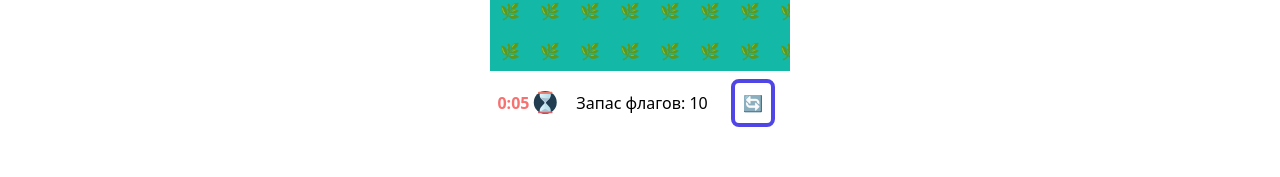
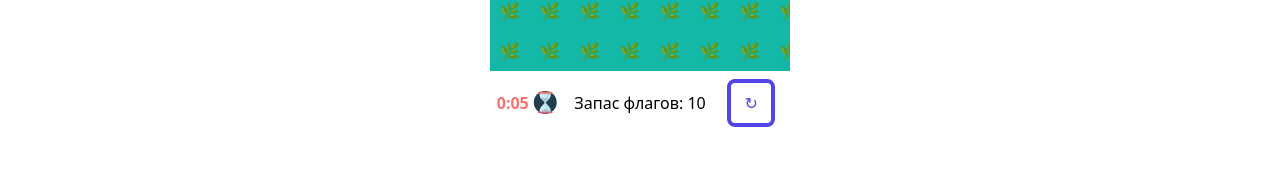
Before and after one commit to AntonChanin/sapper-app, a React (Vite) app: page / in a window 1280 px wide. Shown: the part 315-492 px from the top of the page. Built offline with nearby package versions, Linux system fonts and the light colour scheme.

Commit message:
fix refresh

```diff
--- a/src/app.config.ts
+++ b/src/app.config.ts
@@ -37,6 +37,11 @@ const config: Config<FillCallback> = {
       mineCount: 100,
     },
     custom,
+  },
+  leadBoard: {
+    top: 10,
+    sort: (a, b) => (+a.scope - +b.scope),
+    scopeView: (scope) => `${Math.round(+scope / 60)}m : ${+scope % 60}s`
   },
   fillFunc: (coord, ctx) => {
     const { x, y } = coord;
--- a/src/components/Game.tsx
+++ b/src/components/Game.tsx
@@ -55,29 +55,23 @@ const createField = (size: Coord, mineCount: number): number[] => {
 
 
 const Game: FC = () => {
-  const { difficulty, flagAmmo, changeFlagAmmo, refreshFlagAmmo } = SapperStoreInstance;
+  const { difficulty, flagAmmo, changeFlagAmmo, refreshFlagAmmo, saveTimer, getTimer } = SapperStoreInstance;
   const { size: { x, y }, mineCount } = config.difficultyRule[difficulty];
   const bigger = getBigger(x, y);
   const dimension = new Array(y).fill(new Array(x).fill(null));
   const [currentTime, setCurrentTime] = useState('0');
-  const [status, setStatus] = useState(Status.NONE);
+  const [status, setStatus] = useState<Status>(Status.NONE);
   const [field, setField] = useState(() => createField({ x, y }, mineCount));
   const [mask, setMask] = useState<Mask[]>(() => new Array(x * y).fill(FillModel.mask));
-  const [timerSeed, updateTimerSeed] = useState(uuid());
 
   const sounds = useSoundConfig(Object.keys(config.sound));
 
   const reftesh = () => {
-    setField(() => createField({ x, y }, mineCount));
-    setMask(() => new Array(x * y).fill(FillModel.mask));
-    setStatus(Status.NONE);
-    refreshFlagAmmo();
-    setCurrentTime('0');
-    updateTimerSeed(uuid());
+    location.reload();
   };
 
   useEffect(() => {
-    reftesh();
+    refreshFlagAmmo();
     localStorage.setItem('difficulty', difficulty);
   }, [difficulty]);
 
@@ -90,7 +84,7 @@ const Game: FC = () => {
       sounds['button']();
       if (status !== Status.NONE || mask[y * bigger + x] === FlagModel.mask) return;
       if (mask[y * bigger + x] === SlotModel.mask) return;
-      const clearing:Coord[] = [];
+      const clearing: Coord[] = [];
 
       const clear = (x: number, y: number) => {
         if (x >=0 && x < bigger && y >= 0 && y < bigger) {
@@ -148,9 +142,28 @@ const Game: FC = () => {
     <div className={createClass(['min-w-[300px]', 'w-[300px]'])}>
       <Field dimension={dimension} slotProps={slotProps} ctx={context} />
       <div className={createClass(['flex', 'justify-around'])}>
-        <TimerView seed={timerSeed} callback={(props) => setCurrentTime(`${props?.time}`)} />
+        <TimerView
+          model={getTimer()}
+          options={{ callback: (props) => setCurrentTime(`${props?.time}`), isStop: !!String(status) }}
+          saveToStore={(model) => saveTimer(model)}
+        />
         <div className={createClass(['flex', 'items-center'])}>Запас флагов: {flagAmmo}</div>
-        <Button title={'🔄'} className={`${status !== Status.NONE && 'bg-sky-300'}`} sound={config.sound['button']} callback={reftesh} />
+          <Button
+            title="↻"
+            className={
+              createClass([
+                'w-12',
+                'h-12',
+                'rounded-full',
+                'text-indigo-600',
+                'hover:text-indigo-300',
+                `${!!status && 'animate-spin'}`,
+              ])
+            }
+            sound={config.sound['button']}
+            callback={reftesh}
+            placeholder="refresh game"
+          />
       </div>
       <Title value={status} />
     </div>
--- a/src/components/LeaderBoard.tsx
+++ b/src/components/LeaderBoard.tsx
@@ -2,6 +2,7 @@ import { FC } from 'react';
 import { observer } from 'mobx-react-lite';
 
 import SapperStoreInstance from '../store';
+import config from '../app.config';
 import createClass from '../utils/createClass';
 import uuid from '../utils/uuid';
 
@@ -13,7 +14,11 @@ const LeaderBoard: FC = () => {
       <b>Таблица лидеров:</b>
       {leaderBoard.map(({ nickname, scope }) => (
         <div key={uuid()} className={createClass([ 'flex', 'justify-between', 'border-b-2'])}>
-          <b>{nickname}</b>{Math.round(+scope / 60)}m : {+scope % 60}s
+          <b>{nickname}</b>{
+            typeof config.leadBoard.scopeView === 'function'
+              ? config.leadBoard.scopeView(scope)
+              : config.leadBoard.scopeView
+          }
         </div>
       ))}
     </div>
--- a/src/components/ui/Button.tsx
+++ b/src/components/ui/Button.tsx
@@ -7,16 +7,17 @@ type Props = {
   title: string;
   className?: string;
   sound?: string;
+  placeholder?: string;
   callback?(): void;
 }
 
 const Button: FC<Props> = (props) => {
-  const { callback, title, sound, className = '' } = props;
+  const { callback, title, sound, placeholder = '', className = '' } = props;
 
   const handleClick: MouseEventHandler<HTMLButtonElement> = (e) => {
     e.preventDefault();
     sound && useSound(sound)();
-    callback?.();
+    e && callback?.();
   }
 
   return (
@@ -29,6 +30,7 @@ const Button: FC<Props> = (props) => {
         'hover:border-indigo-300',
       ])}
       onClick={handleClick}
+      placeholder={placeholder}
     >
       {title}
     </button>
--- a/src/hooks/useLeadBoard.ts
+++ b/src/hooks/useLeadBoard.ts
@@ -8,7 +8,7 @@ const useLeadBoard = (props: { status: Status, scope: string, }) => {
   const { addLeaderToBoard } = SapperStoreInstance;
   useEffect(() =>{
     status === Status.WIN && addLeaderToBoard({ nickname:  localStorage.getItem('nickname') ?? 'incognito',  scope });
-  }, [scope]);
+  }, [status]);
 };
 
 export default useLeadBoard;
--- a/src/model/timer.ts
+++ b/src/model/timer.ts
@@ -19,14 +19,33 @@ class Timer {
     this.updateParam(options);
   };
 
+  get time() {
+    return {
+      seconds: this.__seconds,
+      minutes: this.__minutes,
+      total: this.__minutes * 60 + this.__seconds,
+      instance: this.__time_instance,
+    };
+  };
+
   resetTime = () => {
     this.__minutes = this.initialMinute;
     this.__seconds = this.initialSeconds;
   };
 
+  refreshTimer = () => {
+    this.clearTimer();
+    this.startTimer();
+  };
+
   clearTimer = () => {
     clearInterval(this.__time_instance);
+    this.__time_instance = -1;
   };
+
+  stopTimer = () => {
+    this.isStop = true;
+  }
 
   changeSeconds() {
     this.__seconds += this.change;
@@ -94,13 +113,13 @@ class Timer {
     if (initialSeconds) this.initialSeconds = initialSeconds;
     if (isStop) this.isStop = isStop;
     if (change) this.change = change;
+    if (updateMuinutes) this.updateMuinutes = updateMuinutes;
+    if (updateSeconds) this.updateSeconds = updateSeconds;
+    if (callback) this.callback = callback;
     if (seed) {
       this.updateSeed(seed);
       this.resetTime();
     }
-    if (updateMuinutes) this.updateMuinutes = updateMuinutes;
-    if (updateSeconds) this.updateSeconds = updateSeconds;
-    if (callback) this.callback = callback;
   };
 
 };
--- a/src/store/index.ts
+++ b/src/store/index.ts
@@ -1,32 +1,41 @@
-import { action, makeObservable, observable } from 'mobx';
+import { action, computed, makeObservable, observable } from 'mobx';
 
 import config from '../app.config';
+import Timer from '../model/timer';
 import { LeadRecord } from '../types/leadBoard';
 
 class SapperStore {
+  timer: Timer | null = null
   difficulty = localStorage.getItem('difficulty') ?? 'low';
   flagAmmo = config.difficultyRule[this.difficulty].mineCount ?? 0;
-  leaderBoard: LeadRecord[] = [...JSON.parse(localStorage.getItem('leaderBoard') ?? '[]')].filter((_, index) => index < 10);
+  top = config.leadBoard.top;
+  leaderBoard: LeadRecord[] = [
+    ...JSON.parse(localStorage.getItem('leaderBoard') ?? '[]')
+  ].filter((_, index) => index < this.top);
   nickname = localStorage.getItem('nickname') ?? 'incognito';
 
   constructor() {
     makeObservable(this, {
       difficulty: observable,
       flagAmmo: observable,
+      top: observable,
       leaderBoard: observable,
       nickname: observable,
+      timer: observable,
       addLeaderToBoard: action.bound,
       changeDifficulty: action.bound,
       changeFlagAmmo: action.bound,
       changeNickname: action.bound,
       refreshFlagAmmo: action.bound,
+      saveTimer: action.bound,
+      getTimer: action.bound,
     });
   };
 
   addLeaderToBoard = (record: LeadRecord) => {
-    if (+record.scope) {
+    if (+record.scope + 1) {
       this.leaderBoard.push(record);
-      this.leaderBoard.sort((a, b) => +a.scope - +b.scope);
+      this.leaderBoard.sort((a, b) => config.leadBoard.sort(a, b));
       localStorage.setItem('leaderBoard', JSON.stringify(this.leaderBoard));
     }
   }
@@ -47,6 +56,14 @@ class SapperStore {
   refreshFlagAmmo = () => {
     this.flagAmmo = config.difficultyRule[this.difficulty].mineCount;
   };
+
+  saveTimer = (model: Timer) => {
+    this.timer = model;
+  };
+
+  getTimer() {
+    return this.timer;
+  }
 };
 
 const SapperStoreInstance = new SapperStore();
--- a/src/types/common.ts
+++ b/src/types/common.ts
@@ -1,4 +1,5 @@
 import { MaskRecord } from './field';
+import { LeadRecord } from './leadBoard';
 
 type Coord = {
   x: number;
@@ -24,6 +25,11 @@ type TimerSetting = {
 type Config<FF> = {
   incrementRule: Coord[];
   clearRule: Coord[];
+  leadBoard: {
+    top: number;
+    sort: (a: LeadRecord, b: LeadRecord) => number;
+    scopeView: ((scope: string) => string) | string;
+  },
   fillFunc: FF;
   view: MaskRecord;
   difficultyRule: Record<string, DifficultySetting>;
--- a/src/view/TimerView.tsx
+++ b/src/view/TimerView.tsx
@@ -1,24 +1,43 @@
-import { FC } from 'react';
+import { FC, useEffect, useState } from 'react';
 
 import Timer from '../components/Timer';
 import createClass from '../utils/createClass';
+import TimerModel from '../model/timer';
 import hourglass from '../assets/hourglass.svg';
 import { TimerSetting } from '../types/common';
 
-type Props = Partial<TimerSetting>;
+type Props = {
+  model?: TimerModel | null;
+  options:  Partial<TimerSetting>;
+  saveToStore(model: TimerModel): void;
+};
 
-const TimerView: FC<Props> = (props) => (
+const TimerView: FC<Props> = ({ model, options, saveToStore }) => {
+  const { isStop } = options;
+  const [timer, setTimer] = useState<TimerModel | null>(model ?? null);
+  useEffect(() => {
+    const instance = new TimerModel({ ...options });
+    setTimer(instance);
+    saveToStore(instance);
+  }, []);
+
+  useEffect(() => {
+    timer?.updateParam({ isStop });
+  }, [isStop])
+
+  return (
     <div className={createClass(['flex', 'justify-center', 'text-red-400', 'font-bold'])}>
-        <Timer
-            options={props}
+      {timer && <Timer
+        model={timer}
         view={(minutes: number, seconds: number) => (
           <div className={createClass(['flex', 'place-items-center'])}>
             <h1>{minutes}:{seconds < 10 ?  `0${seconds}` : seconds}</h1>
             <img className="w-8 h-8" alt="" src={hourglass} />
           </div>
         )}
-        />
+      />}
     </div>
   );
+};
 
 export default TimerView;
```
Also changed, not shown: src/components/Timer.tsx (+17 -21 lines). Lines whose indentation alone changed are shown as unchanged.
